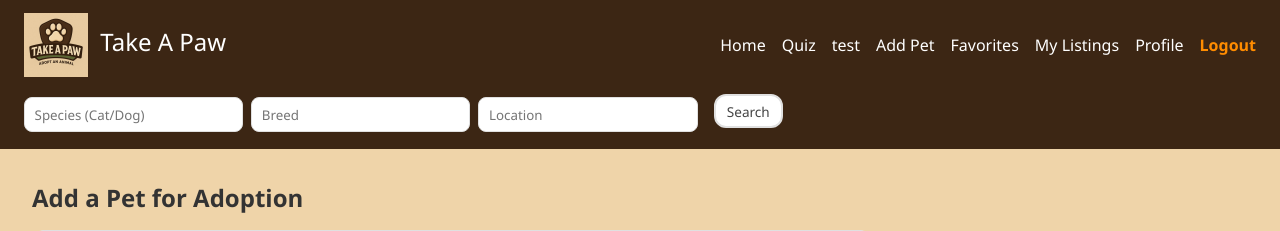
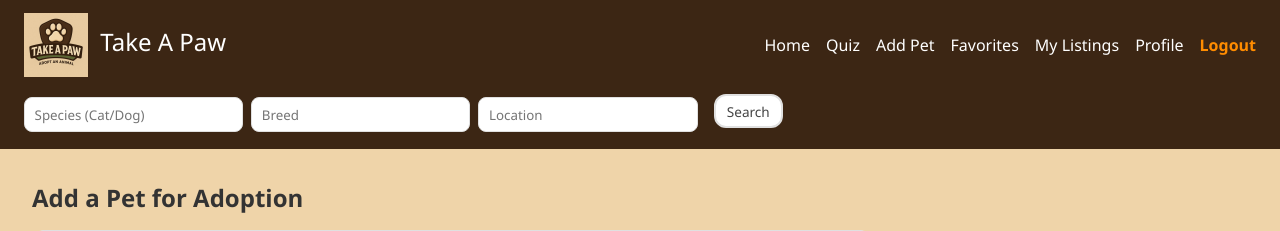
Before and after one commit to Lachi7/take-a-paw1, a Flask app: page /add-pet in a window 1280 px wide. Shown: the top 231 px of the page. Run offline with Flask 3, Linux system fonts and the light colour scheme; the visitor is signed in with stand-in values (Sample User, id 1).

Commit message:
remove changes for test

```diff
--- a/src/app/templates/base.html
+++ b/src/app/templates/base.html
@@ -41,7 +41,6 @@ document.addEventListener("DOMContentLoaded", () => {
         <ul class="nav-links">
           <li><a href="/">Home</a></li>
           <li><a href="/quiz">Quiz</a></li>
-          <li>test</li>
           {% if session.get('user_id') %}
           <li><a href="{{ url_for('pets.add_pet_form') }}">Add Pet</a></li>
           <li><a href="/favorites">Favorites</a></li>
```
